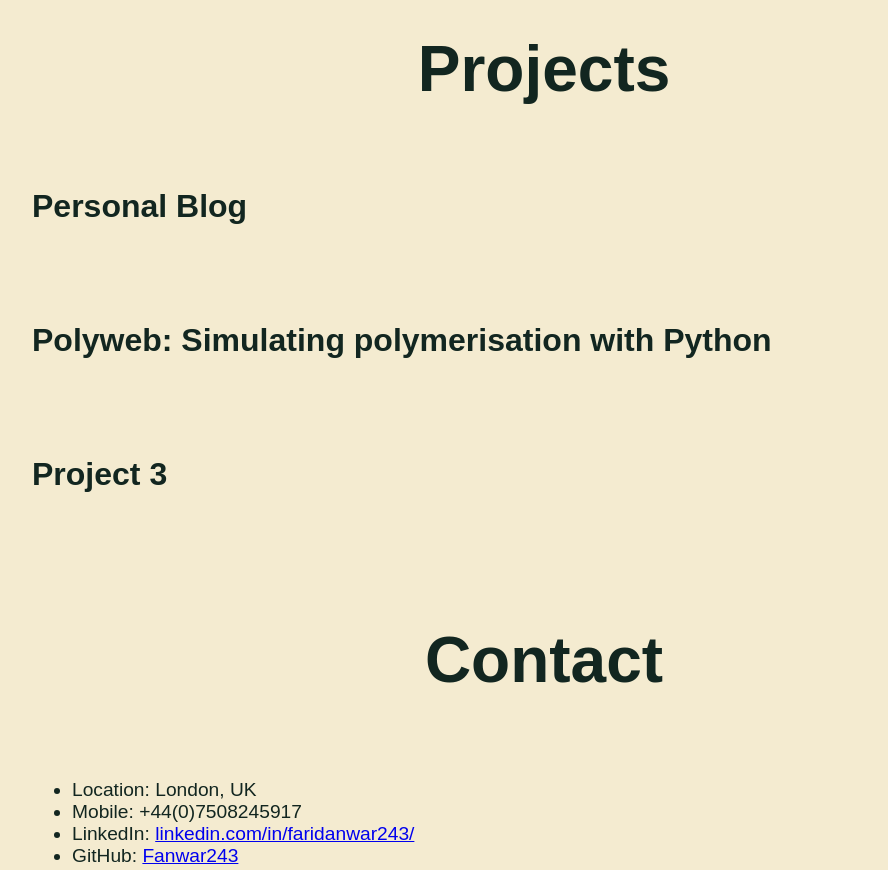
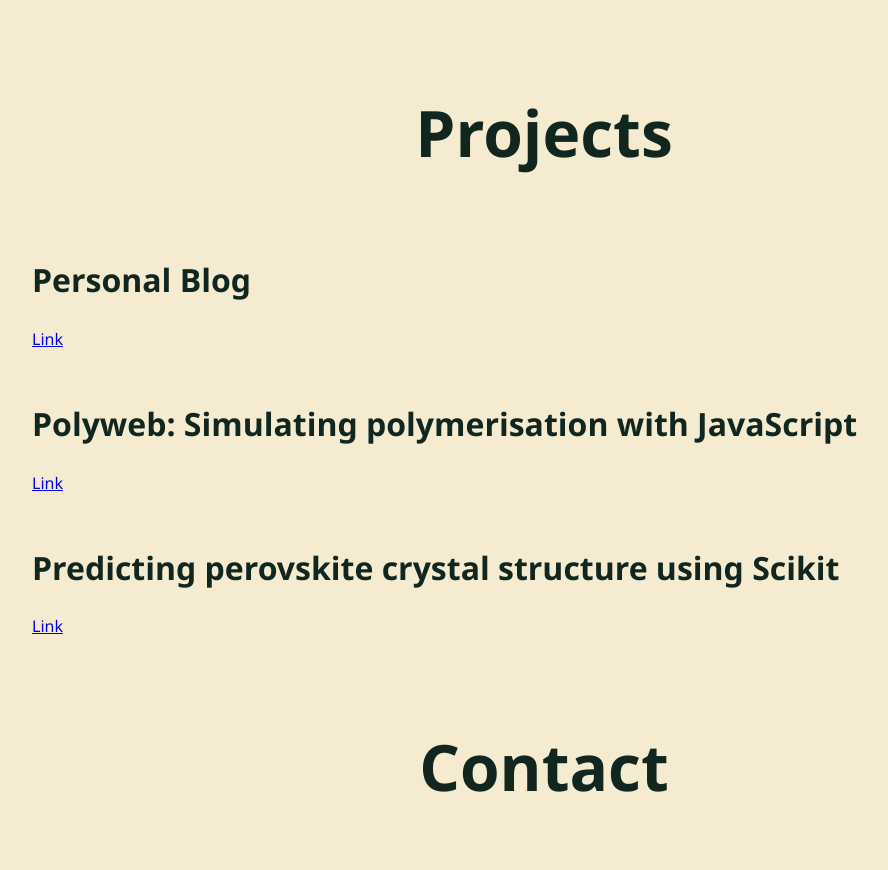
Before and after one commit to Fanwar243/Fanwar243.github.io, a plain HTML site: page index.html in a window 1280 px wide. Shown: the part 768-1638 px from the top of the page, without its empty margins (96-984 px from the left). Drawn offline with Linux system fonts and the light colour scheme; a web font is replaced by a local one.

Commit message:
fixed colours

```diff
--- a/blogscript.js
+++ b/blogscript.js
@@ -108,8 +108,7 @@ function darkmode() {
             list.style.opacity = "100%";
         })
 
-        //document.getElementById("nav").style.backgroundColor = "#F4EBD0";
-        document.getElementById("links").style.backgroundColor = "#D6AD60";
+        document.getElementById("links").style.backgroundColor = "#1171ba";
         document.getElementById("links").style.boxShadow = "2px 2px 8px 2px grey";
 
         document.getElementById("openbtn").style.color = "#D6AD60";
--- a/index.html
+++ b/index.html
@@ -49,16 +49,20 @@
 
             <article>
                 <h2>Personal Blog</h2>
+                <a href="https://fanwar243.github.io/blog/">Link</a>
                 <img>
             </article>
 
             <article>
-                <h2>Polyweb: Simulating polymerisation with Python</h2>
+                <h2>Polyweb: Simulating polymerisation with JavaScript</h2>
+                <a href="https://fanwar243.github.io/polyweb-js/">Link</a>
+
                 <img>
             </article>
 
             <article>
-               <h2>Project 3</h2>
+               <h2>Predicting perovskite crystal structure using Scikit</h2>
+               <a href="https://github.com/Fanwar243/Purrovskite">Link</a>
                 <img>
             </article>
 
--- a/styles/index.css
+++ b/styles/index.css
@@ -6,7 +6,7 @@ html, body {
 }
 
 body {
-    font-family: 'Piazzolla', Arial, Helvetica, serif;
+    font-family: "Segoe UI", "Frutiger Linotype", "Dejavu Sans", "Helvetica Neue", Arial, sans-serif;
     font-style: normal;
     background-color: #F4EBD0;
     background-size: 40%;
@@ -56,7 +56,7 @@ nav a {
 }
 
 nav a:hover {
-    background-color: #e2c58f;
+    background-color: #2f6fa1;
 }
 
 nav a:active {
```
